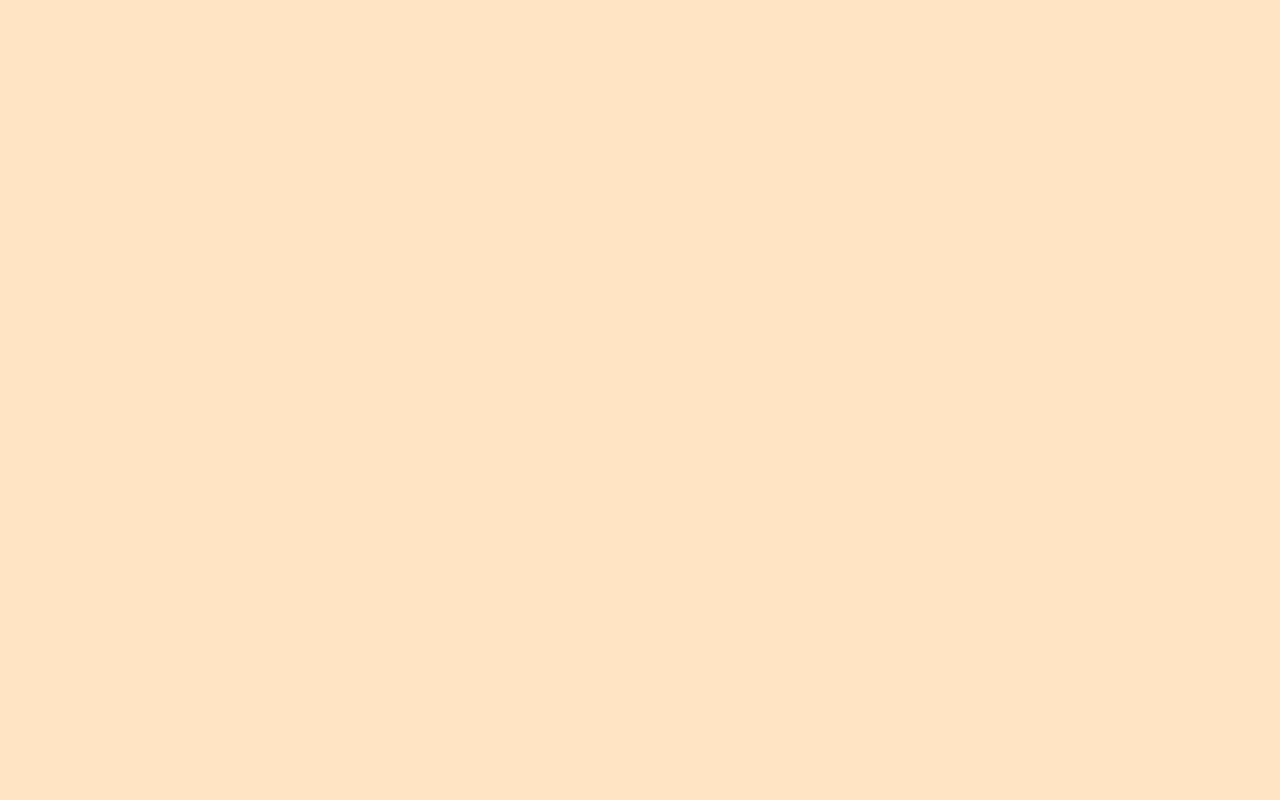
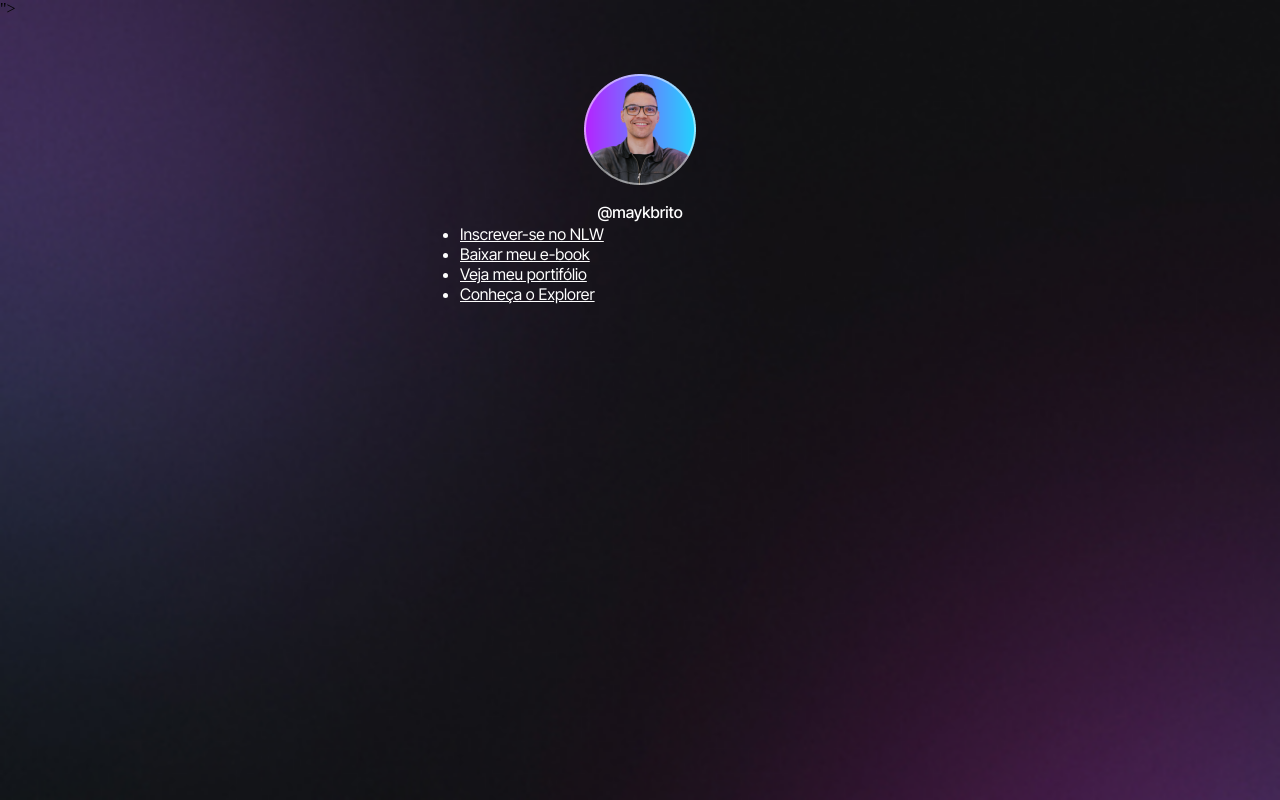
Before and after one commit to Esperana-alt/Projeto, a plain HTML site: page index.html in a window 1280 px wide. Drawn offline with Linux system fonts and the light colour scheme.

Commit message:
aula tres rockseat

```diff
--- a/index.html
+++ b/index.html
@@ -1,12 +1,40 @@
 <!DOCTYPE html>
 <html lang="pt-br">
 <head>
+
+<link rel="preconnect" href="https://fonts.googleapis.com">
+<link rel="preconnect" href="https://fonts.gstatic.com" crossorigin>
+<link href="https://fonts.googleapis.com/css2?family=Inter+Tight:ital,wght@0,100..900;1,100..900&display=swap" rel="stylesheet">">
+
     <meta charset="UTF-8">
     <meta name="viewport" content="width=device-width, initial-scale=1.0">
-    <title>Projeto</title>
+    <title>Dev Links</title>
     <link rel="stylesheet" href="./style.css">
 </head>
 <body>
+    <div id="container">
+        <div id="profile">
+            <img src="./assets/Avatar.png" alt="">
+            <p>@maykbrito</p>
+        </div>
+    <ul>
+        <li>
+            <a href="#">Inscrever-se no NLW</a>
+        </li>
 
+        <li>
+            <a href="#">Baixar meu e-book</a>
+        </li>
+
+        <li>
+            <a href="https://github.com/maykbrito" target="_blank">Veja meu portifólio</a>
+        </li>
+
+        <li>
+            <a href="https://rockseat.com.br/explorer" target="_blank">Conheça o Explorer</a>
+        </li>
+
+    </ul>
+    </div>
 </body>
 </html>
--- a/style.css
+++ b/style.css
@@ -1,3 +1,43 @@
+* {
+  margin: 0;
+  padding: 0;
+  box-sizing: border-box;
+}
+
 body {
-  background-color: bisque;
+  background-image: url(./assets/bg-mobile.jpg);
+  background-repeat: no-repeat;
+  background-position: top center;
+  background-size: cover;
+  /*background: url(./assets/bg-mobile.jpg) no-repeat top center/cover;*/
 }
+
+body * {
+  font-family: "Inter Tight", sans-serif;
+  color: white;
+}
+
+#container {
+  width: 360px;
+  /*border: 1px solid rgb(45, 41, 41);*/
+  margin: auto;
+  margin-top: 56px;
+  margin-bottom: 13px;
+  margin: 56px auto 0px;
+}
+
+#profile {
+  text-align: center;
+  line-height: 24px;
+}
+
+#profile img {
+  width: 112px;
+  margin: auto;
+}
+
+#profile p {
+  font-weight: 500;
+  line-height: 24px;
+  margin-top: 8px;
+}
```
Also changed, not shown: assets/Avatar.png (added), assets/bg-desktop-light.jpg (added), assets/bg-desktop.jpg (added), assets/bg-mobile-light.jpg (added), assets/bg-mobile.jpg (added).
